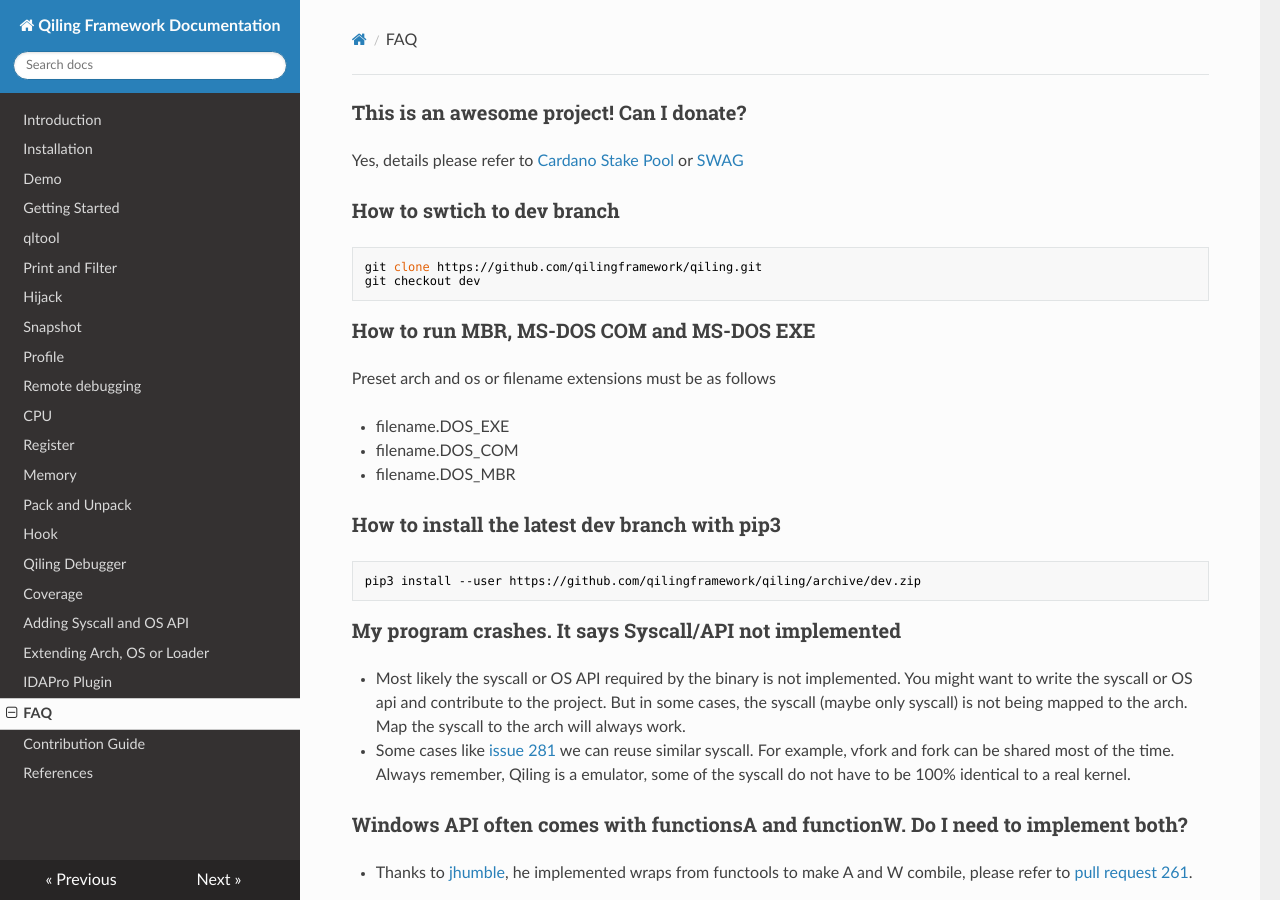
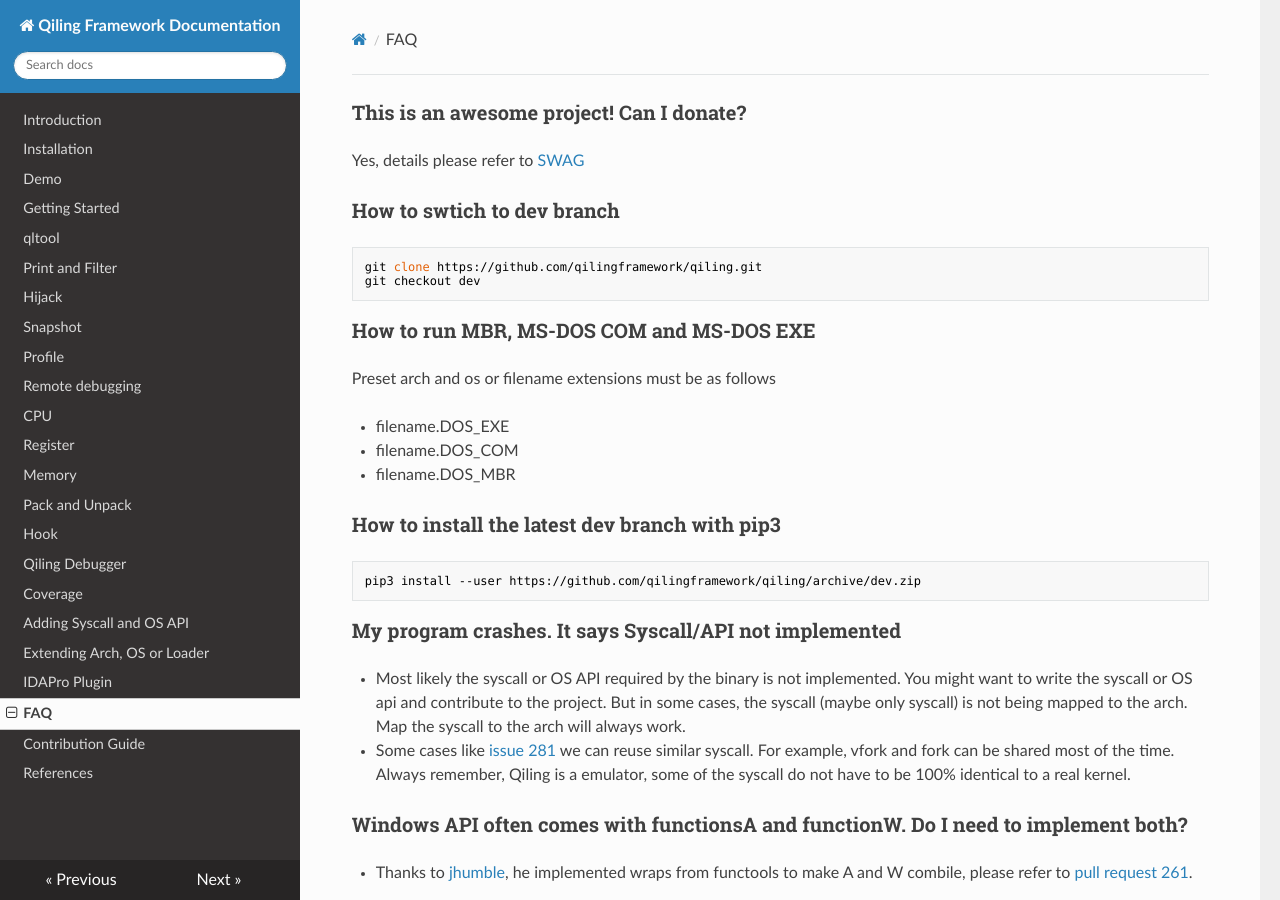
Before and after one commit to qilingframework/rtfd.io, an MkDocs documentation site: the page built from docs/faq.md, in a window 1280 px wide and 900 px high. Built offline with MkDocs 1.6.1, drawn with Linux system fonts in a browser that asks for light colours; nearby versions of some CDN libraries.

Commit message:
Update faq.md

````diff
--- a/docs/faq.md
+++ b/docs/faq.md
@@ -2,7 +2,7 @@
 title: FAQ
 ---
 ### This is an awesome project! Can I donate?
-Yes, details please refer to [Cardano Stake Pool](https://www.qiling.io/stake/) or [SWAG](https://www.qiling.io/swag/)
+Yes, details please refer to [SWAG](https://www.qiling.io/swag/)
 
 ### How to swtich to dev branch
 ```
````
